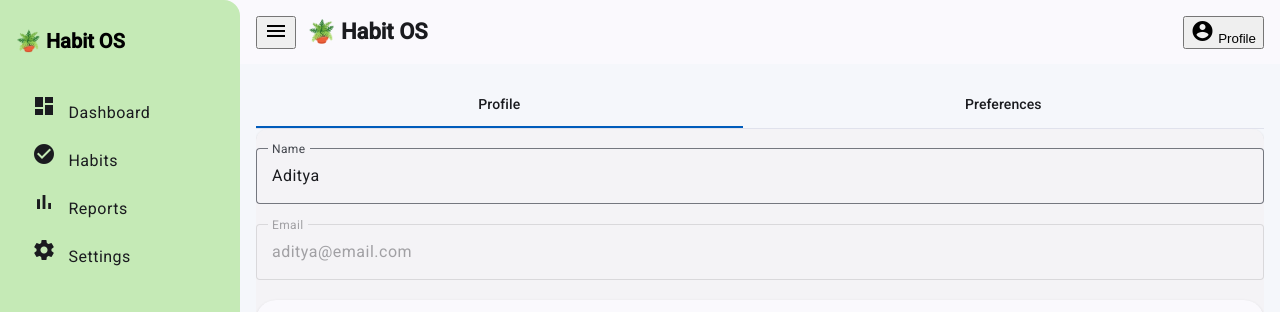
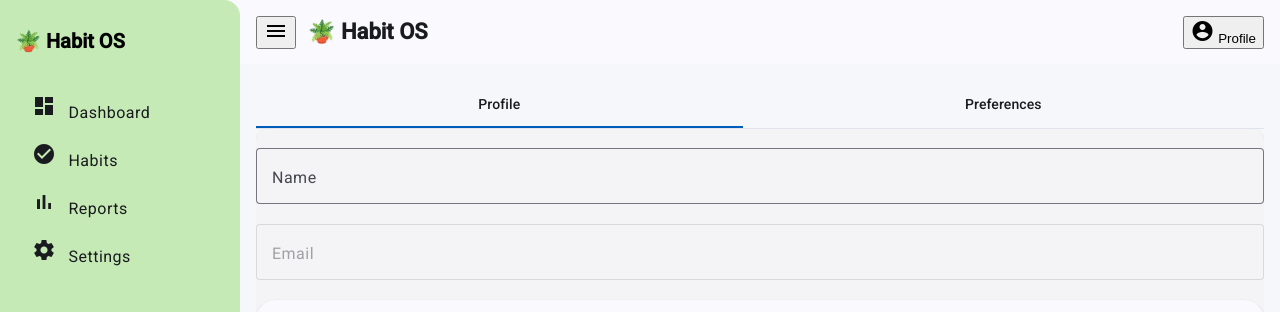
Before and after one commit to 123-Aditya/HabitOS, an Angular app in the folder habit-os-frontend/: page /settings in a window 1280 px wide. Shown: the top 312 px of the page. Built offline with nearby package versions, Linux system fonts and the light colour scheme; no server answers.

Commit message:
Adding login user logic

```diff
--- a/habit-os-frontend/src/app/pages/settings/settings.component.ts
+++ b/habit-os-frontend/src/app/pages/settings/settings.component.ts
@@ -6,6 +6,7 @@ import { MatCardModule } from '@angular/material/card';
 import { MatFormFieldModule } from '@angular/material/form-field';
 import { MatInputModule } from '@angular/material/input';
 import { MatButtonModule } from '@angular/material/button';
+import { UserProfile, UserService } from '../../core/services/user.service';
 
 @Component({
   selector: 'app-settings',
@@ -26,25 +27,28 @@ export class SettingsComponent implements OnInit {
 
   loading = true;
 
-  // Temporary profile model (backend later)
-  profile = {
+  profile: UserProfile = {
     name: '',
     email: ''
   };
 
+  constructor(private userService: UserService) {}
+
   ngOnInit(): void {
-    // Fake load for now (we’ll connect backend next)
-    setTimeout(() => {
-      this.profile = {
-        name: 'Aditya',
-        email: 'aditya@email.com'
-      };
-      this.loading = false;
-    }, 500);
+    this.userService.getProfile().subscribe({
+      next: (data) => {
+        this.profile = data;
+        this.loading = false;
+      },
+      error: (err) => {
+        console.error('Failed to load profile', err);
+        this.loading = false;
+      }
+    });
   }
 
   saveProfile(): void {
     console.log('Profile saved:', this.profile);
-    alert('Profile saved');
+    alert('Profile update API will be added next');
   }
 }
--- a/habit-os-frontend/src/main.ts
+++ b/habit-os-frontend/src/main.ts
@@ -1,10 +1,13 @@
 import { bootstrapApplication } from '@angular/platform-browser';
+import { AppComponent } from './app/app.component';
+import { provideHttpClient, withInterceptors } from '@angular/common/http';
+import { authInterceptor } from './app/core/interceptors/auth.interceptor';
+import { routes } from './app/app.routes';
 import { provideRouter } from '@angular/router';
-import { AppComponent } from './app/app.component';
-import { routes } from './app/app.routes';
 
 bootstrapApplication(AppComponent, {
   providers: [
-    provideRouter(routes)
+    provideRouter(routes),
+    provideHttpClient(withInterceptors([authInterceptor]))
   ]
 });
```
